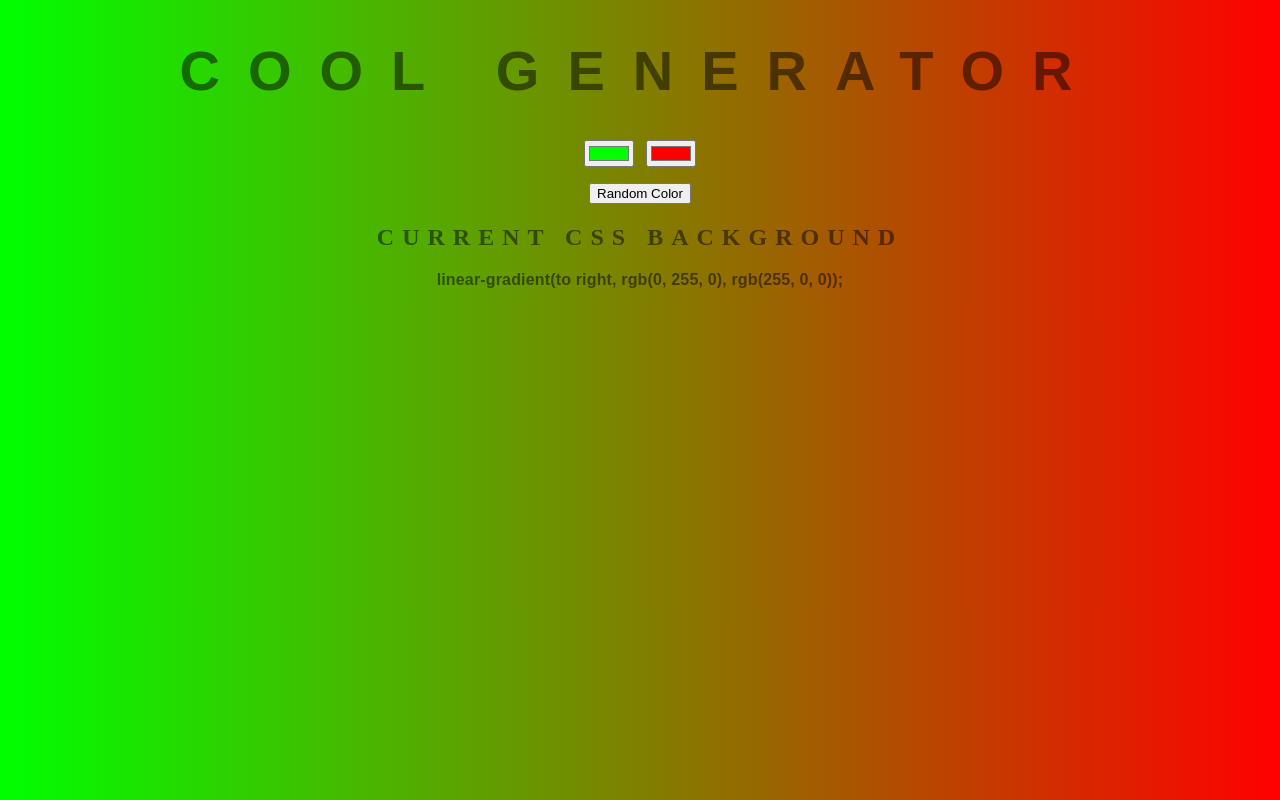
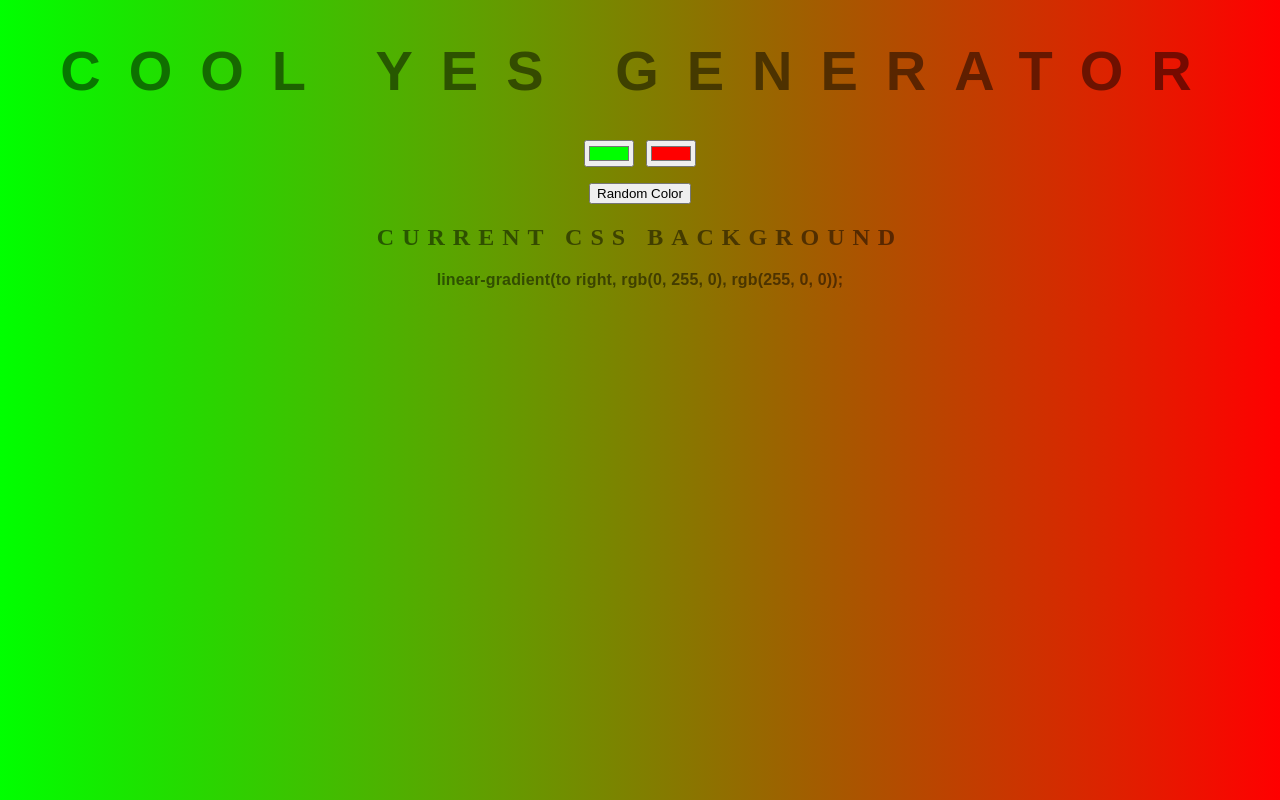
Before and after one commit to mattoofahad/gradient-generator, a plain HTML site: page index.html in a window 1280 px wide. Drawn offline with Linux system fonts and the light colour scheme.

Commit message:
reverting

```diff
--- a/index.html
+++ b/index.html
@@ -5,7 +5,7 @@
 	<link rel="stylesheet" type="text/css" href="style.css">
 </head>
 <body id="gradient">
-	<h1>COOL Generator</h1>
+	<h1>COOL yes Generator</h1>
 	<input class="color1" type="color" name="color1" value="#00ff00">
 	<input class="color2" type="color" name="color2" value="#ff0000">
 	<p></p>
```
